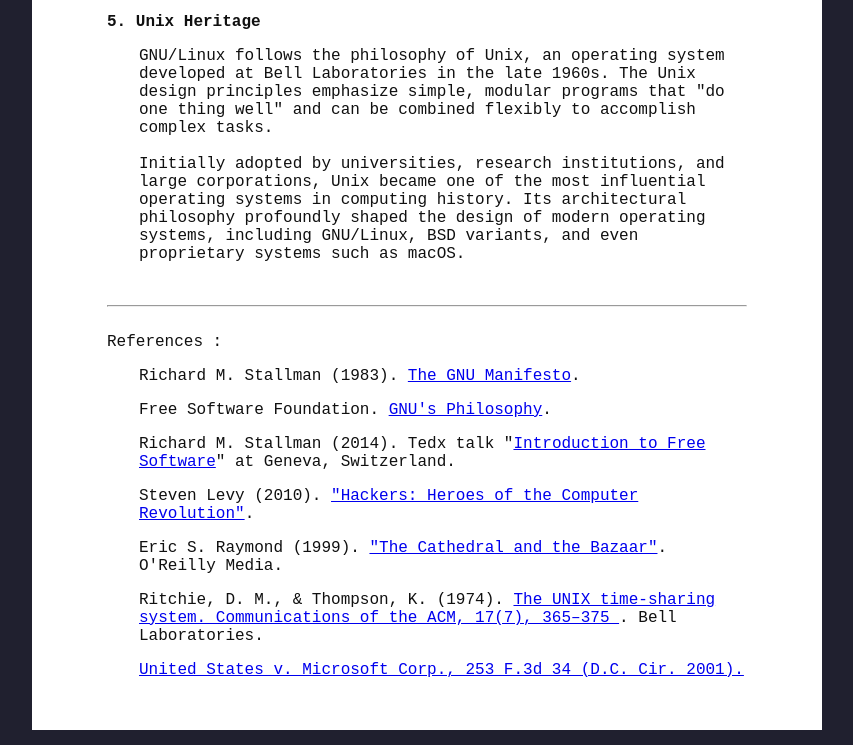
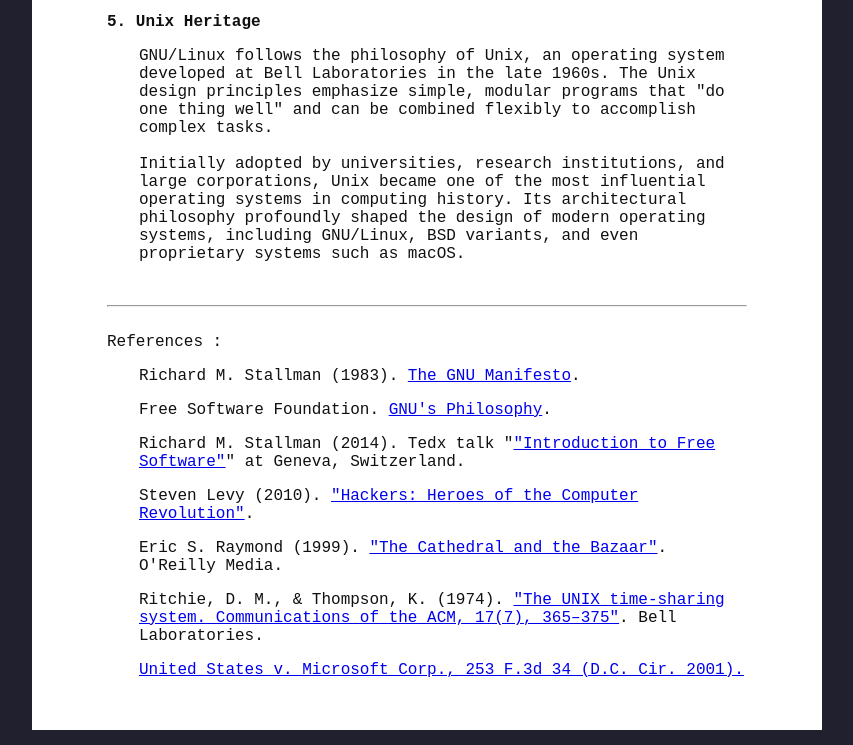
Before and after one commit to nest0x01/nest0x01.github.io, a plain HTML site: page index.html in a window 1280 px wide. Shown: the part 1688-2433 px from the top of the page, without its empty margins (213-1066 px from the left). Drawn offline with Linux system fonts and the light colour scheme.

Commit message:
Update index.html

```diff
--- a/index.html
+++ b/index.html
@@ -178,7 +178,7 @@
                 Richard M. Stallman (2014). Tedx talk "<a
                     href="https://www.gnu.org/audio-video/philosophy-recordings.html#rms-201404070"
                     rel="nofollow"
-                    >Introduction to Free Software</a
+                    >"Introduction to Free Software"</a
                 >" at Geneva, Switzerland.
             </p>
             <p>
@@ -202,8 +202,8 @@
             <p>
                 Ritchie, D. M., & Thompson, K. (1974).
                 <a href="https://dl.acm.org/doi/pdf/10.1145/361011.361061"
-                    >The UNIX time-sharing system. Communications of the ACM,
-                    17(7), 365–375 </a
+                    >"The UNIX time-sharing system. Communications of the ACM,
+                    17(7), 365–375"</a
                 >. Bell Laboratories.
             </p>
 
```
